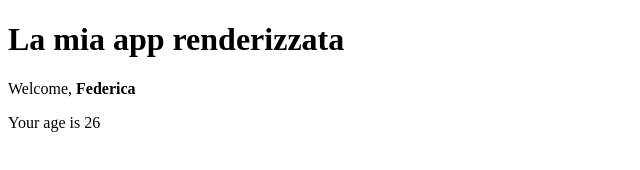
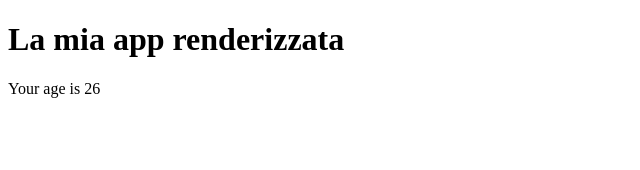
Before and after one commit to Fede-forti/eserciziReact, a React (Create React App) app in the folder esercizio-react/esercizio-componenti/: page / in a window 1280 px wide. Shown: the top 170 px of the page, without its empty margins (0-640 px from the left). Built offline with nearby package versions, Linux system fonts and the light colour scheme.

Commit message:
exercise done

```diff
--- a/esercizio-react/esercizio-componenti/src/App.js
+++ b/esercizio-react/esercizio-componenti/src/App.js
@@ -6,7 +6,7 @@ export class App extends React.Component {
     return (
       <div>
         <h1>La mia app renderizzata</h1>
-        <Welcome name={<strong>Federica</strong>}/>
+        <Welcome name='Federica'/>
       </div>
     );
   }
--- a/esercizio-react/esercizio-componenti/src/Welcome.js
+++ b/esercizio-react/esercizio-componenti/src/Welcome.js
@@ -5,7 +5,7 @@ export class Welcome extends React.Component {
   render() {
     return (
       <div>
-        <p>Welcome, {this.props.name}</p>
+        {this.props.name === 'John' && <p>Welcome, {this.props.name}</p>}
         <Age age={26} />
       </div>
     );
```
